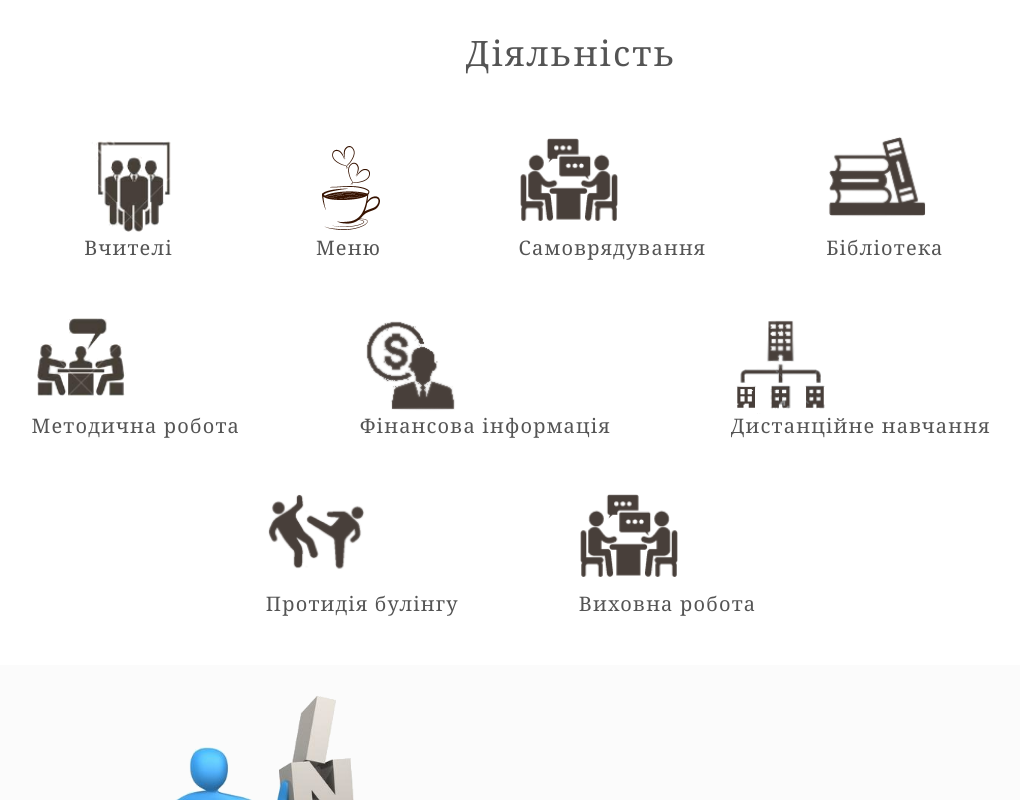
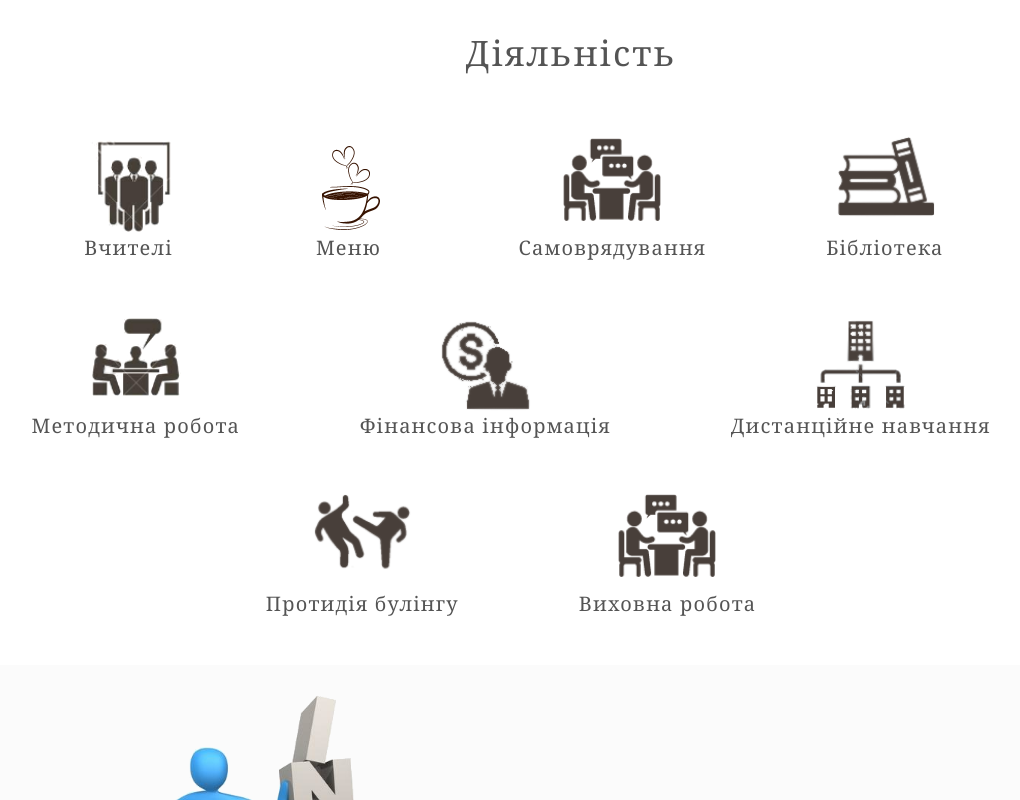
Before and after one commit to znz16300/site2024, a React app: page / in a window 1280 px wide. Shown: the part 1360-2160 px from the top of the page, without its empty margins (69-1089 px from the left). Built offline with nearby package versions, Linux system fonts and the light colour scheme.

Commit message:
feat: add links to act section

```diff
--- a/src/App.tsx
+++ b/src/App.tsx
@@ -1,8 +1,7 @@
-import React, { useEffect, useState } from 'react';
-import { BrowserRouter, Route, Routes } from 'react-router-dom';
+import React, { useState } from 'react';
+import { BrowserRouter } from 'react-router-dom';
 import { AppState } from './data/types/main-props';
-import Main from './view/pages/Main/main';
-import Notfound from './view/pages/NotFound/not-found';
+import AppRoutes from './AppRoutes';
 
 function App() {
   const [state, setState] = useState<AppState>({
@@ -14,38 +13,9 @@ function App() {
     // here we can add new parameters
   });
 
-  useEffect(() => {
-    if (localStorage.getItem('bearerToken') && !state.userLoggedIn) {
-      setState((prevState) => ({ ...prevState, userLoggedIn: true, showMsg: false }));
-    }
-    // eslint-disable-next-line react-hooks/exhaustive-deps
-  }, []);
-
   return (
     <BrowserRouter>
-      <Routes>
-        <Route path="/" element={<Main state={state} setState={setState} />} />
-        {/* <Route path="/catalog" element={<Catalog state={state} setState={setState} />} />
-        <Route path="/about" element={<About state={state} setState={setState} />} />
-        <Route path="/signup" element={<Signup state={state} setState={setState} />} />
-        <Route path="/login" element={<Login state={state} setState={setState} />} />
-        <Route path="/cart" element={<Cart state={state} setState={setState} />} /> */}
-        {/* {state.userLoggedIn && (
-          <>
-            <Route path="/profile" element={<Profile state={state} setState={setState} />} />
-            <Route path="/logout" element={<Logout state={state} setState={setState} />} />
-          </>
-        )}
-        {!state.userLoggedIn && (
-          <>
-            <Route path="/profile" element={<Login state={state} setState={setState} />} />
-            <Route path="/logout" element={<Login state={state} setState={setState} />} />
-          </>
-        )} */}
-        {/* <Route path="catalog/product" element={<Product state={state} setState={setState} />} />
-        <Route path="catalog/product/:id" element={<Product state={state} setState={setState} />} /> */}
-        <Route path="/*" element={<Notfound state={state} setState={setState} />} />
-      </Routes>
+      <AppRoutes state={state} setState={setState} />
     </BrowserRouter>
   );
 }
--- /dev/null
+++ b/src/AppRoutes.tsx
@@ -0,0 +1,40 @@
+import React from 'react';
+import { Routes, Route } from 'react-router-dom';
+import Main from './view/pages/Main/main';
+import Notfound from './view/pages/NotFound/not-found';
+import { AppState } from './data/types/main-props';
+
+interface AppRoutesProps {
+  state: AppState;
+  setState: React.Dispatch<React.SetStateAction<AppState>>;
+}
+
+function AppRoutes({ state, setState }: AppRoutesProps) {
+  return (
+    <Routes>
+      <Route path="/" element={<Main state={state} setState={setState} />} />
+      {/* <Route path="/catalog" element={<Catalog state={state} setState={setState} />} />
+      <Route path="/about" element={<About state={state} setState={setState} />} />
+      <Route path="/signup" element={<Signup state={state} setState={setState} />} />
+      <Route path="/login" element={<Login state={state} setState={setState} />} />
+      <Route path="/cart" element={<Cart state={state} setState={setState} />} /> */}
+      {/* {state.userLoggedIn && (
+        <>
+          <Route path="/profile" element={<Profile state={state} setState={setState} />} />
+          <Route path="/logout" element={<Logout state={state} setState={setState} />} />
+        </>
+      )}
+      {!state.userLoggedIn && (
+        <>
+          <Route path="/profile" element={<Login state={state} setState={setState} />} />
+          <Route path="/logout" element={<Login state={state} setState={setState} />} />
+        </>
+      )} */}
+      {/* <Route path="catalog/product" element={<Product state={state} setState={setState} />} />
+      <Route path="catalog/product/:id" element={<Product state={state} setState={setState} />} /> */}
+      <Route path="/*" element={<Notfound state={state} setState={setState} />} />
+    </Routes>
+  );
+}
+
+export default AppRoutes;
--- a/src/index.css
+++ b/src/index.css
@@ -31,6 +31,10 @@ body {
   max-width: 1920px;
 }
 
+a {
+  text-decoration: none;
+}
+
 input[type='text']:focus {
   border: none;
   outline: none;
--- a/src/view/components/ActsMain/ActsMain.tsx
+++ b/src/view/components/ActsMain/ActsMain.tsx
@@ -1,4 +1,5 @@
 import React from 'react';
+import { Link } from 'react-router-dom';
 import * as classes from './actsmain.module.css';
 import img1 from '../../../assets/icon/acts/5.png';
 import img2 from '../../../assets/icon/acts/menu1.png';
@@ -8,62 +9,61 @@ import img5 from '../../../assets/icon/acts/2.png';
 import img6 from '../../../assets/icon/acts/6.png';
 import img7 from '../../../assets/icon/acts/7.png';
 import img8 from '../../../assets/icon/acts/10.png';
-// import img9 from '../../../assets/icon/acts/11.png';
 
 const actsBtn = [
   {
     id: '1',
     title: 'Вчителі',
     image: img1,
-    url: ''
+    url: './teachers'
   },
   {
     id: '2',
     title: 'Меню',
     image: img2,
-    url: ''
+    url: './menu'
   },
   {
     id: '3',
     title: 'Самоврядування',
     image: img3,
-    url: ''
+    url: './municipality'
   },
   {
     id: '4',
     title: 'Бібліотека',
     image: img4,
-    url: ''
+    url: './library'
   },
   {
     id: '5',
     title: 'Методична робота',
     image: img5,
-    url: ''
+    url: './methodological'
   },
   {
     id: '6',
     title: 'Фінансова інформація',
     image: img6,
-    url: ''
+    url: './finances'
   },
   {
     id: '7',
     title: 'Дистанційне навчання',
     image: img7,
-    url: ''
+    url: './distance-learning'
   },
   {
     id: '8',
     title: 'Протидія булінгу',
     image: img8,
-    url: ''
+    url: './buling'
   },
   {
     id: '9',
     title: 'Виховна робота',
     image: img3,
-    url: ''
+    url: './educational-activities'
   }
 ];
 
@@ -73,6 +73,7 @@ function ActsMain() {
       <h2 className={classes.title}>Діяльність</h2>
       <div className={classes.list}>
         {actsBtn.map((btn) => (
+          <Link to={btn.url}>
             <div key={btn.id} className={classes.item}>
               <div
                 key={btn.id}
@@ -83,6 +84,7 @@ function ActsMain() {
                 {btn.title}
               </div>
             </div>
+          </Link>
         ))}
       </div>
     </section>
--- a/src/view/components/ActsMain/actsmain.module.css
+++ b/src/view/components/ActsMain/actsmain.module.css
@@ -25,6 +25,11 @@
   margin-right: 120px;
   margin-bottom: 55px;
   text-align: center;
+  display: flex;
+  flex-direction: column;
+  align-items: center;
+  justify-content: space-between;
+  cursor: pointer;
 }
 
 .image {
```
Lines whose indentation alone changed are shown as unchanged.
